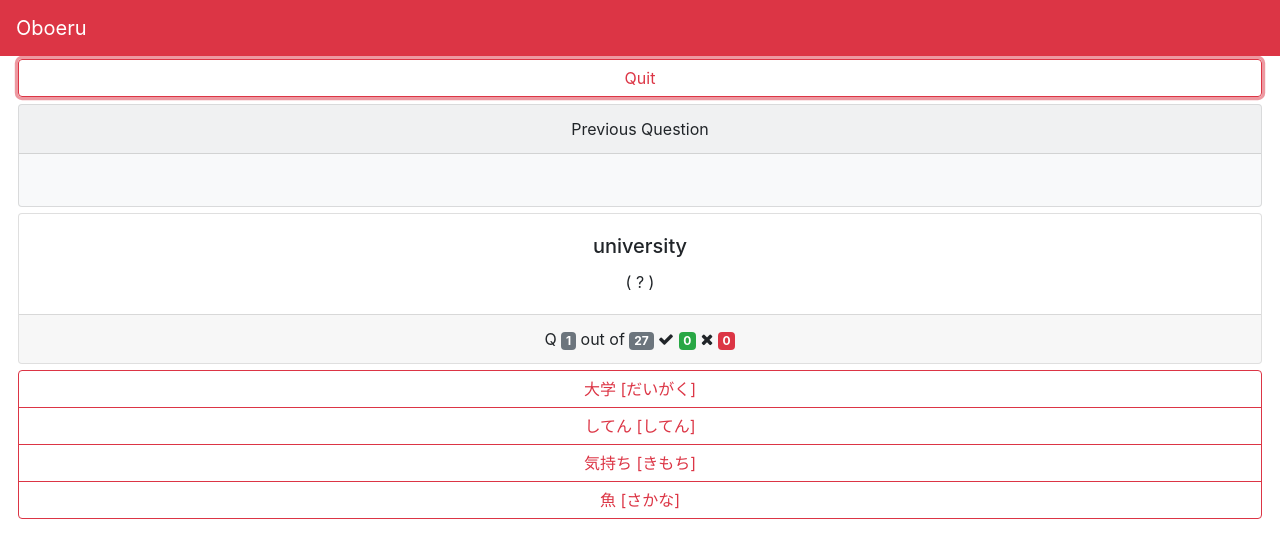
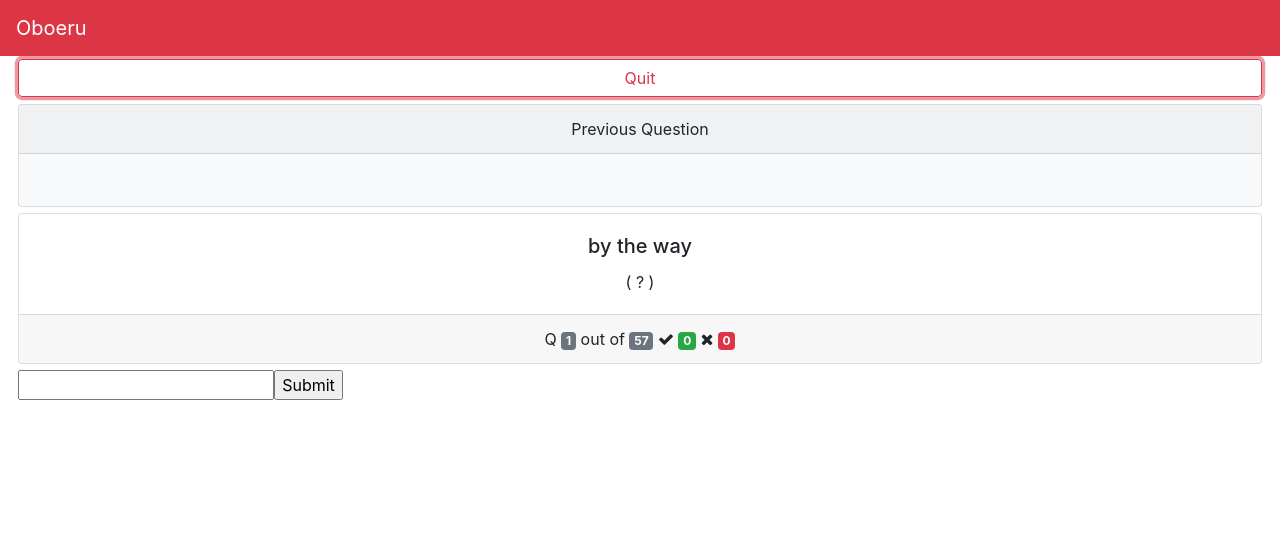
Before and after one commit to nbriannl/oboeru-web, a React (Create React App) app: page / in a window 1280 px wide. Both pictures are taken after a click on the button "Start". Shown: the top 558 px of the page. Built offline with nearby package versions, Linux system fonts and the light colour scheme.

Commit message:
add open ended quiz

```diff
--- a/src/App.js
+++ b/src/App.js
@@ -26,8 +26,9 @@ class App extends React.Component {
     super(props);
     this.state = {
       isInQuiz: false,
-      lessonNum: 1,
-      checked: false // checked false == Red theme
+      lessonNum: 40,
+      isBlueTheme: false, // checked false == Red theme
+      isOpenEnded: true
     };
   }
 
@@ -36,6 +37,28 @@ class App extends React.Component {
     const shuffled = this.shuffleArray(wordIndices);
 
     const correctOptionIndex = Math.floor(Math.random() * 4);
+    if (this.state.isOpenEnded) {
+      const currentWordIndex = shuffled[0];
+      const {
+        japaneseAnswerOpenEnded,
+        japaneseAnswerOpenEndedHiragana
+      } = this.getQuestionAndAnswers(currentWordIndex);
+      this.setState({
+        isInQuiz: true,
+        questionsIndices: shuffled,
+        currentQnNum: 0,
+        numCorrect: 0,
+        previousQuestion: {
+          isCorrect: null,
+          english: null,
+          japanese: null
+        },
+        correctAnswer: japaneseAnswerOpenEnded,
+        correctAnswerHiragana: japaneseAnswerOpenEndedHiragana,
+        answeredQuestions: [],
+        answerFormValue: ""
+      });
+    } else {
       this.setState({
         isInQuiz: true,
         questionsIndices: shuffled,
@@ -49,6 +72,7 @@ class App extends React.Component {
         correctOptionIndex: correctOptionIndex,
         answeredQuestions: []
       });
+    }
   };
 
   shuffleArray = array => {
@@ -78,7 +102,15 @@ class App extends React.Component {
   };
 
   handleThemeSwitch = event => {
-    this.setState({ checked: event.target.checked });
+    this.setState({ isBlueTheme: event.target.checked });
+  };
+
+  handleModeSwitch = event => {
+    this.setState({ isOpenEnded: event.target.checked });
+  };
+
+  handleAnswerChange = event => {
+    this.setState({ answerFormValue: event.target.value });
   };
 
   getQuestionAndAnswers = questionIndex => {
@@ -119,13 +151,17 @@ class App extends React.Component {
       questionWord.partOfSpeech[0],
       questionIndex
     );
+    const japaneseAnswerOpenEnded = questionWord.japanese;
+    const japaneseAnswerOpenEndedHiragana = questionWord.japanese_all_hiragana;
     return {
       englishQuestion,
       questionBlank,
       japaneseAnswerString,
       japaneseAnswerStringHiragana,
       correctJapaneseOption,
-      incorrectJapaneseOptions
+      incorrectJapaneseOptions,
+      japaneseAnswerOpenEnded,
+      japaneseAnswerOpenEndedHiragana
     };
   };
 
@@ -206,10 +242,68 @@ class App extends React.Component {
     });
   };
 
+  handleAnswerSubmit = event => {
+    const isCorrect =
+      this.state.answerFormValue === this.state.correctAnswer ||
+      this.state.answerFormValue === this.state.correctAnswerHiragana;
+    let newNumCorrect = this.state.numCorrect;
+    if (isCorrect) {
+      newNumCorrect = newNumCorrect + 1;
+    }
+
+    const currQnNum = this.state.currentQnNum;
+    const nextQnNum = this.state.currentQnNum + 1;
+    const currentWordIndex = this.state.questionsIndices[currQnNum];
+    const nextWordIndex = this.state.questionsIndices[nextQnNum];
+    const {
+      englishQuestion,
+      japaneseAnswerString,
+      japaneseAnswerStringHiragana
+    } = this.getQuestionAndAnswers(currentWordIndex);
+
+    const numTotal = this.state.questionsIndices.length;
+    const isQuizEnd = nextQnNum >= numTotal;
+    let nextJapaneseAnswerOpenEnded = "";
+    let nextJapaneseAnswerOpenEndedHiragana = "";
+    if (!isQuizEnd) {
+      const {
+        japaneseAnswerOpenEnded,
+        japaneseAnswerOpenEndedHiragana
+      } = this.getQuestionAndAnswers(nextWordIndex);
+      nextJapaneseAnswerOpenEnded = japaneseAnswerOpenEnded;
+      nextJapaneseAnswerOpenEndedHiragana = japaneseAnswerOpenEndedHiragana;
+    }
+
+    const currentAnsweredQuestions = this.state.answeredQuestions;
+    currentAnsweredQuestions.push({
+      isCorrect,
+      english: englishQuestion,
+      japanese: japaneseAnswerString,
+      japaneseAllHiragana: japaneseAnswerStringHiragana
+    });
+
+    this.setState({
+      currentQnNum: nextQnNum,
+      previousQuestion: {
+        isCorrect: isCorrect,
+        english: englishQuestion,
+        japanese: japaneseAnswerString,
+        japaneseAllHiragana: japaneseAnswerStringHiragana
+      },
+      numCorrect: newNumCorrect,
+      correctAnswer: nextJapaneseAnswerOpenEnded,
+      correctAnswerHiragana: nextJapaneseAnswerOpenEndedHiragana,
+      answeredQuestions: currentAnsweredQuestions,
+      answerFormValue: ""
+    });
+
+    event.preventDefault();
+  };
+
   render() {
-    const themeColor = this.state.checked ? "primary" : "danger";
-    console.log(themeColor);
+    const themeColor = this.state.isBlueTheme ? "primary" : "danger";
     const isInQuiz = this.state.isInQuiz;
+    const isOpenEnded = this.state.isOpenEnded;
     let content;
     if (isInQuiz) {
       const numTotal = this.state.questionsIndices.length;
@@ -254,16 +348,39 @@ class App extends React.Component {
         );
       } else {
         const currentWordIndex = this.state.questionsIndices[currentQnNum];
+        const { englishQuestion, questionBlank } = this.getQuestionAndAnswers(
+          currentWordIndex
+        );
+        let answerContent = "";
+        if (isOpenEnded) {
+          answerContent = (
+            <>
+              <OpenEndedAnswerForm
+                value={this.state.answerFormValue}
+                handleAnswerSubmit={this.handleAnswerSubmit}
+                handleAnswerChange={this.handleAnswerChange}
+              />
+            </>
+          );
+        } else {
+          const currentWordIndex = this.state.questionsIndices[currentQnNum];
           const {
-          englishQuestion,
-          questionBlank,
             correctJapaneseOption,
             incorrectJapaneseOptions
           } = this.getQuestionAndAnswers(currentWordIndex);
           const correctOptionIndex = this.state.correctOptionIndex;
           let options = incorrectJapaneseOptions;
           options.splice(correctOptionIndex, 0, correctJapaneseOption);
-
+          answerContent = (
+            <>
+              <MCQOptions
+                themeColor={themeColor}
+                handleOptionSelect={this.handleOptionSelect}
+                options={options}
+              />
+            </>
+          );
+        }
         content = (
           <>
             <Row className="quit-button" onClick={this.handleEndQuiz}>
@@ -293,18 +410,13 @@ class App extends React.Component {
               </Col>
             </Row>
             <Row className="answer-buttons">
-              <Col>
-                <MCQOptions
-                  themeColor={themeColor}
-                  handleOptionSelect={this.handleOptionSelect}
-                  options={options}
-                />
-              </Col>
+              <Col>{answerContent}</Col>
             </Row>
           </>
         );
       }
     } else {
+      // Main screen
       const options = lessonNumbers.map(number => {
         return (
           <option key={number.toString()} value={number}>
@@ -339,12 +451,20 @@ class App extends React.Component {
                 >
                   {options}
                 </Form.Control>
-                <Form.Label>Theme</Form.Label>
+                <br></br>
+                <Form.Check
+                  type="switch"
+                  id="mode-switch"
+                  label="MCQ/Open Ended"
+                  checked={this.state.isOpenEnded}
+                  onChange={this.handleModeSwitch}
+                />
+                <br></br>
                 <Form.Check
                   type="switch"
                   id="theme-switch"
                   label="Red/Blue"
-                  checked={this.state.checked}
+                  checked={this.state.isBlueTheme}
                   onChange={this.handleThemeSwitch}
                 />
               </Form.Group>
@@ -491,6 +611,21 @@ function MCQOptions(props) {
   );
 }
 
+const OpenEndedAnswerForm = props => {
+  return (
+    <form onSubmit={props.handleAnswerSubmit}>
+      <label>
+        <input
+          type="text"
+          value={props.value}
+          onChange={props.handleAnswerChange}
+        />
+      </label>
+      <input type="submit" value="Submit" />
+    </form>
+  );
+};
+
 const SummaryTable = props => {
   const cards = props.questions.map((question, index) => {
     return (
```
Lines whose indentation alone changed are shown as unchanged.
